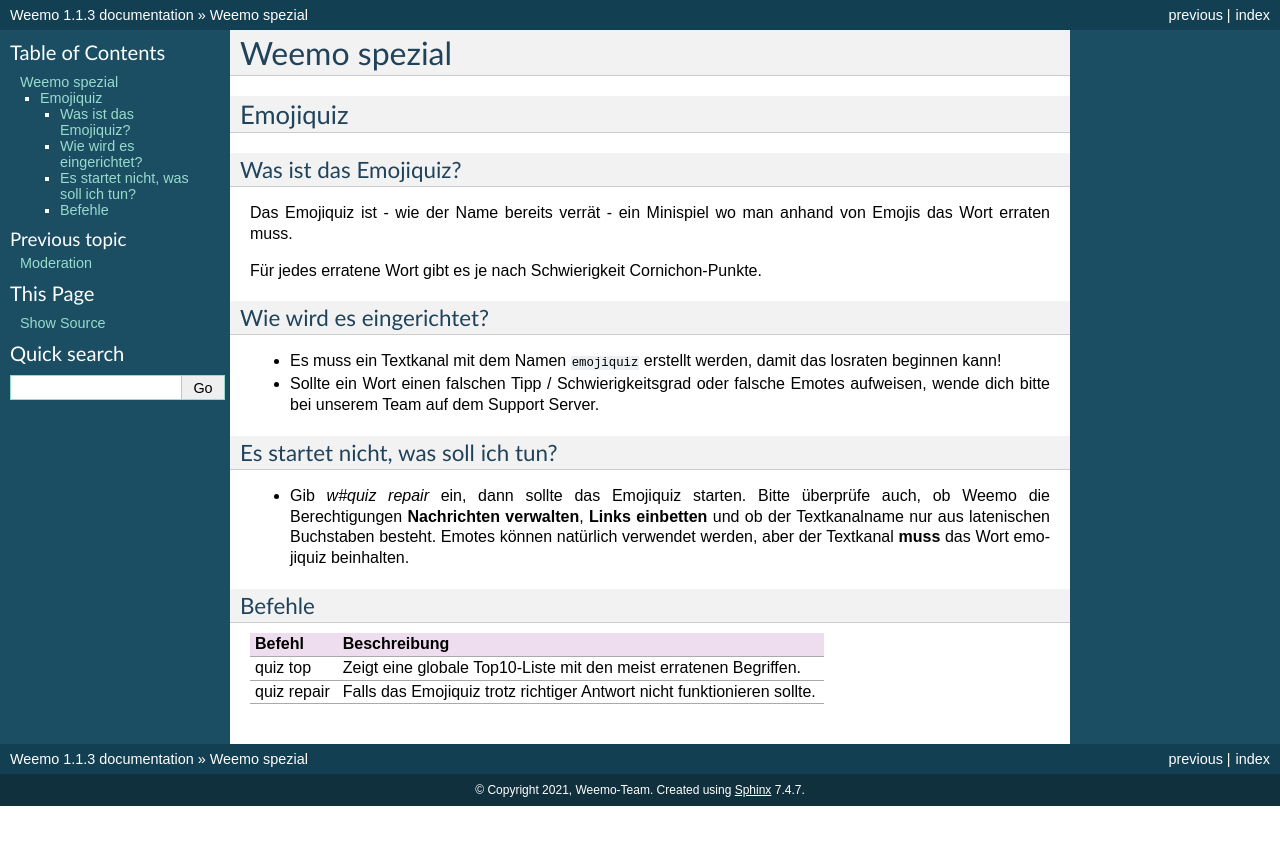
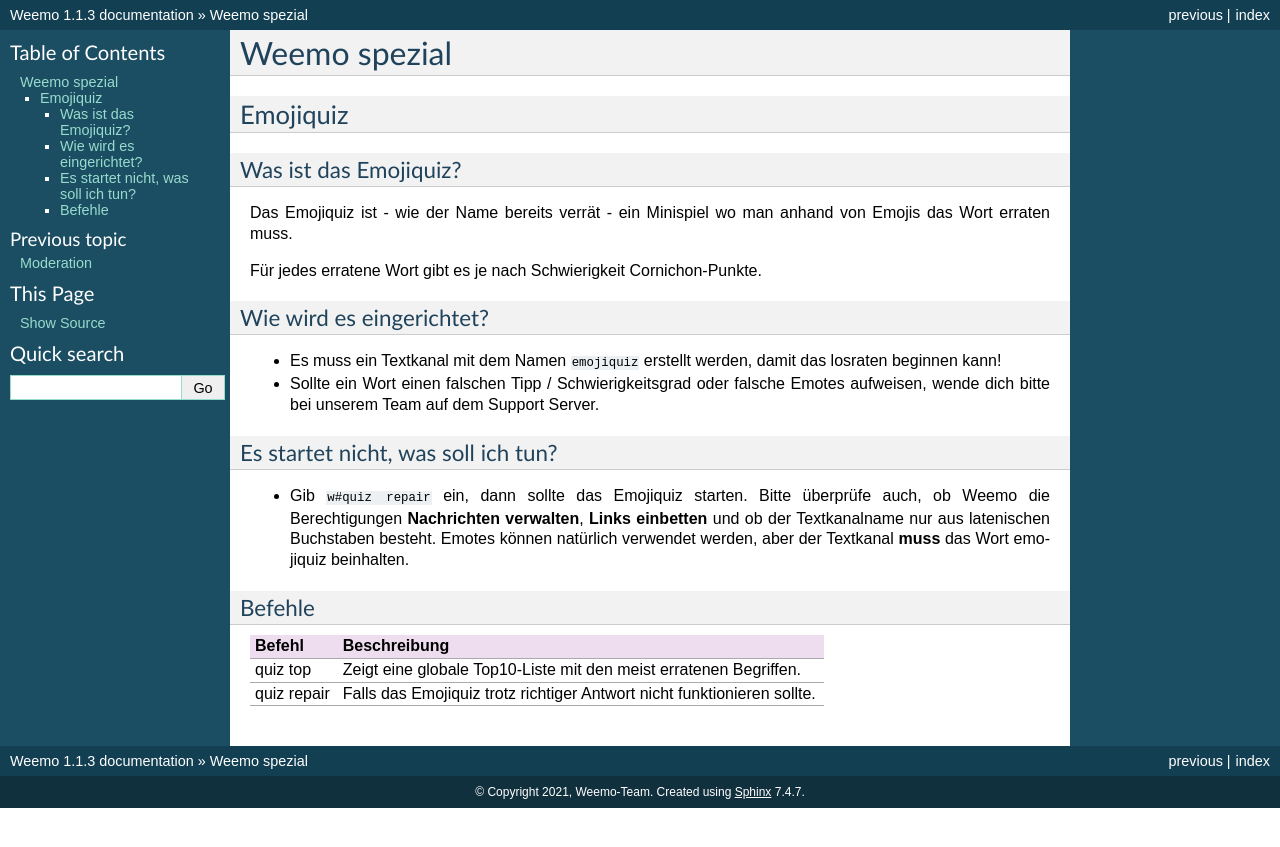
Before and after one commit to niborus/weemo-doc, a Sphinx documentation site: the page built from docs/weemo-spezial.rst, in a window 1280 px wide. Shown: the top 847 px of the page. Built offline with Sphinx 7.4.7, drawn with Linux system fonts in a browser that asks for light colours.

Commit message:
Fixed markdown

```diff
--- a/docs/weemo-spezial.rst
+++ b/docs/weemo-spezial.rst
@@ -22,7 +22,7 @@
 
 Es startet nicht, was soll ich tun?
 ^^^^^^^^^^^^^^^^^^^^^^^^^
-- Gib `w#quiz repair` ein, dann sollte das Emojiquiz starten. Bitte überprüfe auch, ob Weemo die Berechtigungen **Nachrichten verwalten**, **Links einbetten** und ob der Textkanalname nur aus latenischen Buchstaben besteht. Emotes können natürlich verwendet werden, aber der Textkanal **muss** das Wort emojiquiz beinhalten.
+- Gib ``w#quiz repair`` ein, dann sollte das Emojiquiz starten. Bitte überprüfe auch, ob Weemo die Berechtigungen **Nachrichten verwalten**, **Links einbetten** und ob der Textkanalname nur aus latenischen Buchstaben besteht. Emotes können natürlich verwendet werden, aber der Textkanal **muss** das Wort emojiquiz beinhalten.
 
 .. _emojiquiz_befehle:
 
```
